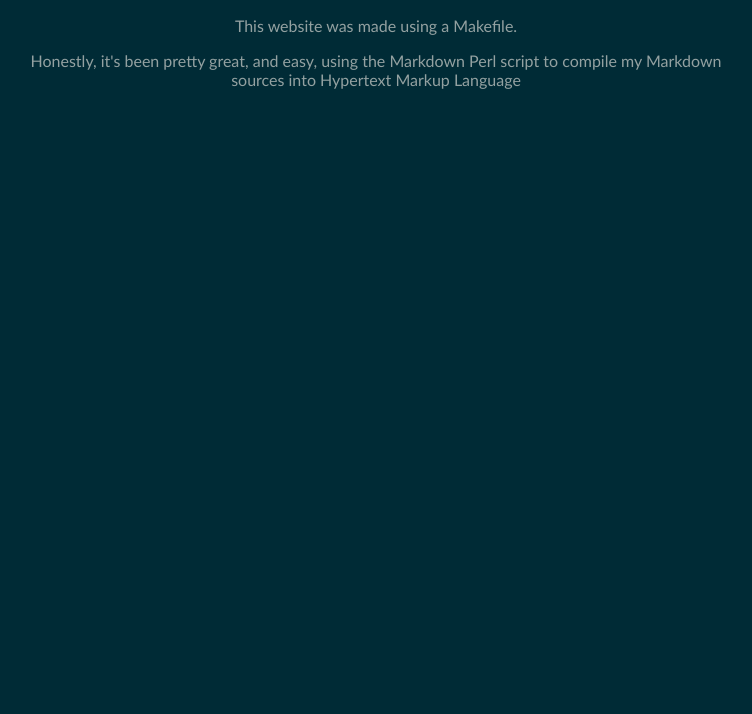
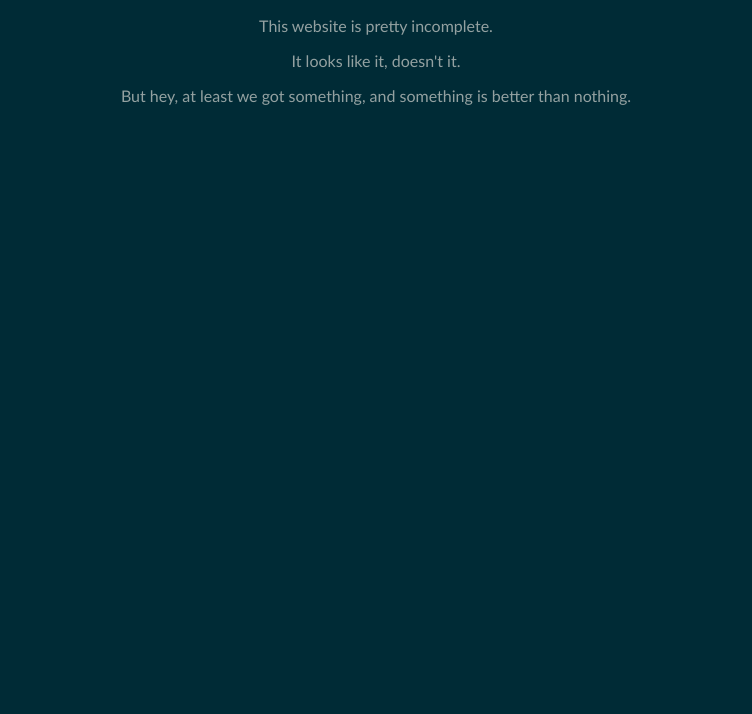
Before and after one commit to OneTrueGnu/onetruegnu.com, a plain HTML site: page build/index.html in a window 1280 px wide. Shown: the part 86-800 px from the top of the page, without its empty margins (264-1016 px from the left). Drawn offline with Linux system fonts and the light colour scheme.

Commit message:
Changed index.md to not be talking about makefiles

```diff
--- a/build/index.html
+++ b/build/index.html
@@ -7,9 +7,10 @@
 	<body>
 <h1>Hi, I'm Gnu</h1>
 
-<p>This website was made using a Makefile.</p>
+<p>This website is pretty incomplete. </p>
 
-<p>Honestly, it's been pretty great, and easy, using the Markdown Perl script to compile
-my Markdown sources into Hypertext Markup Language</p>
+<p>It looks like it, doesn't it.</p>
+
+<p>But hey, at least we got something, and something is better than nothing.</p>
 	</body>
 </html>
```
Also changed, not shown: 2 other files.
